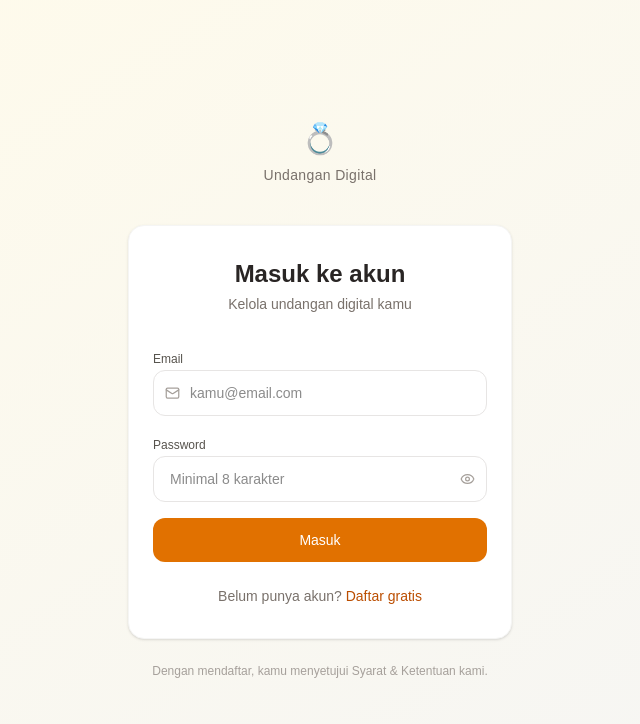
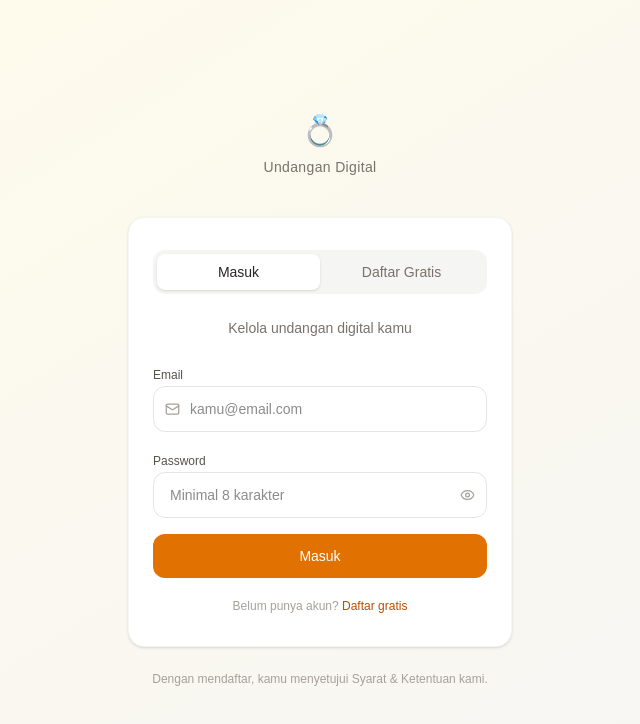
Before and after one commit to anggriawanrilda88/undangan-digital, a Next.js app in the folder frontend/: page /auth/login in a window 1280 px wide. Shown: the top 724 px of the page, without its empty margins (320-960 px from the left). Built offline with nearby package versions, Linux system fonts and the light colour scheme; no server answers.

Commit message:
fix(frontend): BUG-011 prominent login/register tabs + BUG-012 auto-save after photo upload

```diff
--- a/frontend/src/components/auth/AuthForm.tsx
+++ b/frontend/src/components/auth/AuthForm.tsx
@@ -46,16 +46,42 @@ export default function AuthForm() {
 
   return (
     <div className="w-full max-w-sm mx-auto">
+      {/* Mode tabs — prominent toggle */}
+      <div className="flex rounded-xl bg-stone-100 p-1 mb-6">
+        <button
+          type="button"
+          onClick={() => { setMode("login"); setError(null); setName("") }}
+          className={cn(
+            "flex-1 py-2 rounded-lg text-sm font-medium transition-all",
+            mode === "login"
+              ? "bg-white text-stone-800 shadow-sm"
+              : "text-stone-500 hover:text-stone-700"
+          )}
+        >
+          Masuk
+        </button>
+        <button
+          type="button"
+          onClick={() => { setMode("register"); setError(null); setName("") }}
+          className={cn(
+            "flex-1 py-2 rounded-lg text-sm font-medium transition-all",
+            mode === "register"
+              ? "bg-white text-stone-800 shadow-sm"
+              : "text-stone-500 hover:text-stone-700"
+          )}
+        >
+          Daftar Gratis
+        </button>
+      </div>
+
       {/* Header */}
       <motion.div
-        initial={{ opacity: 0, y: -10 }}
+        key={mode}
+        initial={{ opacity: 0, y: -6 }}
         animate={{ opacity: 1, y: 0 }}
-        className="text-center mb-8"
+        className="text-center mb-6"
       >
-        <h1 className="text-2xl font-bold text-stone-800">
-          {mode === "login" ? "Masuk ke akun" : "Daftar sekarang"}
-        </h1>
-        <p className="mt-1 text-sm text-stone-500">
+        <p className="text-sm text-stone-500">
           {mode === "login"
             ? "Kelola undangan digital kamu"
             : "Buat undangan pernikahan dalam 10 menit"}
@@ -153,11 +179,11 @@ export default function AuthForm() {
       </form>
 
       {/* Toggle mode */}
-      <p className="mt-6 text-center text-sm text-stone-500">
+      <p className="mt-5 text-center text-xs text-stone-400">
         {mode === "login" ? "Belum punya akun?" : "Sudah punya akun?"}{" "}
         <button
           onClick={() => { setMode(m => m === "login" ? "register" : "login"); setError(null); setName("") }}
-          className="font-medium text-amber-700 hover:underline"
+          className="text-amber-700 hover:underline"
         >
           {mode === "login" ? "Daftar gratis" : "Masuk"}
         </button>
--- a/frontend/src/components/editor/EditorShell.tsx
+++ b/frontend/src/components/editor/EditorShell.tsx
@@ -82,7 +82,7 @@ export default function EditorShell({
               transition={{ duration: 0.22 }}
               className="absolute inset-0 overflow-y-auto"
             >
-              <EditorForm data={data} onUpdate={onUpdate} />
+              <EditorForm data={data} onUpdate={onUpdate} onSave={onSave} />
             </motion.div>
           )}
         </AnimatePresence>
@@ -118,12 +118,20 @@ function SaveIndicator({ status }: { status: EditorShellProps["saveStatus"] }) {
 function EditorForm({
   data,
   onUpdate,
+  onSave,
 }: {
   data: TemplateProps
   onUpdate: EditorShellProps["onUpdate"]
+  onSave: EditorShellProps["onSave"]
 }) {
   const set = <K extends keyof TemplateProps>(key: K, value: TemplateProps[K]) =>
     onUpdate(prev => ({ ...prev, [key]: value }))
+
+  // Upload foto langsung trigger save — tidak tunggu auto-save 30 detik
+  const setPhoto = <K extends keyof TemplateProps["photo"]>(key: K, url: string | undefined) => {
+    onUpdate(prev => ({ ...prev, photo: { ...prev.photo, [key]: url } }))
+    setTimeout(() => onSave(), 300) // beri waktu state update dulu
+  }
 
   return (
     <div className="max-w-lg mx-auto px-4 py-6 space-y-8 pb-24">
@@ -132,7 +140,7 @@ function EditorForm({
       <Section title="📸 Foto Couple">
         <ImageUpload
           value={data.photo.couple}
-          onChange={url => set("photo", { ...data.photo, couple: url })}
+          onChange={url => setPhoto("couple", url)}
           aspectClass="aspect-[4/3]"
           label="Foto utama (tampil di halaman undangan)"
         />
@@ -255,7 +263,10 @@ function EditorForm({
         <Field label="QRIS (opsional)">
           <ImageUpload
             value={data.digitalGifts?.qrisImageUrl}
-            onChange={url => set("digitalGifts", { ...data.digitalGifts, qrisImageUrl: url })}
+            onChange={url => {
+              set("digitalGifts", { ...data.digitalGifts, qrisImageUrl: url })
+              setTimeout(() => onSave(), 300)
+            }}
             aspectClass="aspect-square"
             label=""
           />
```
